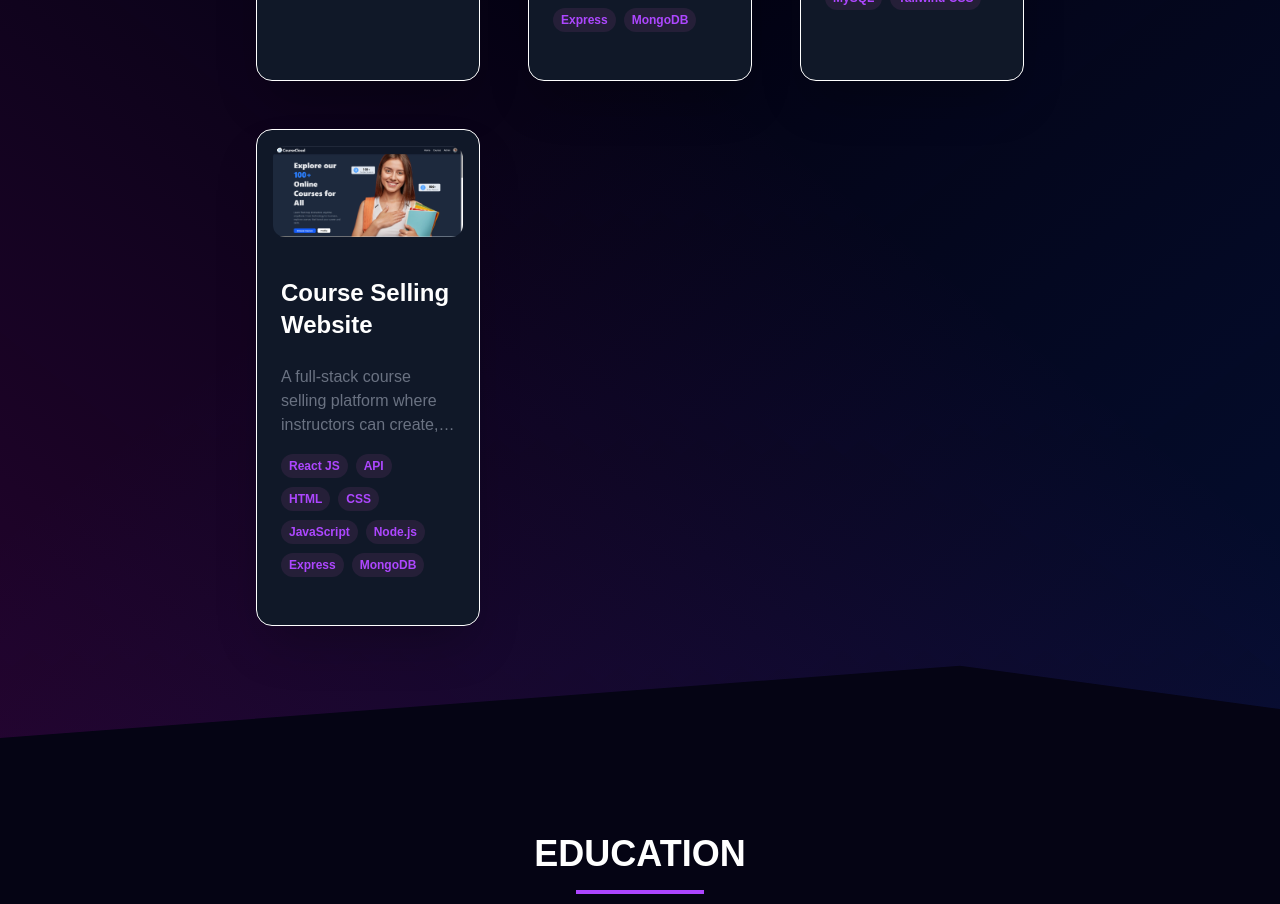
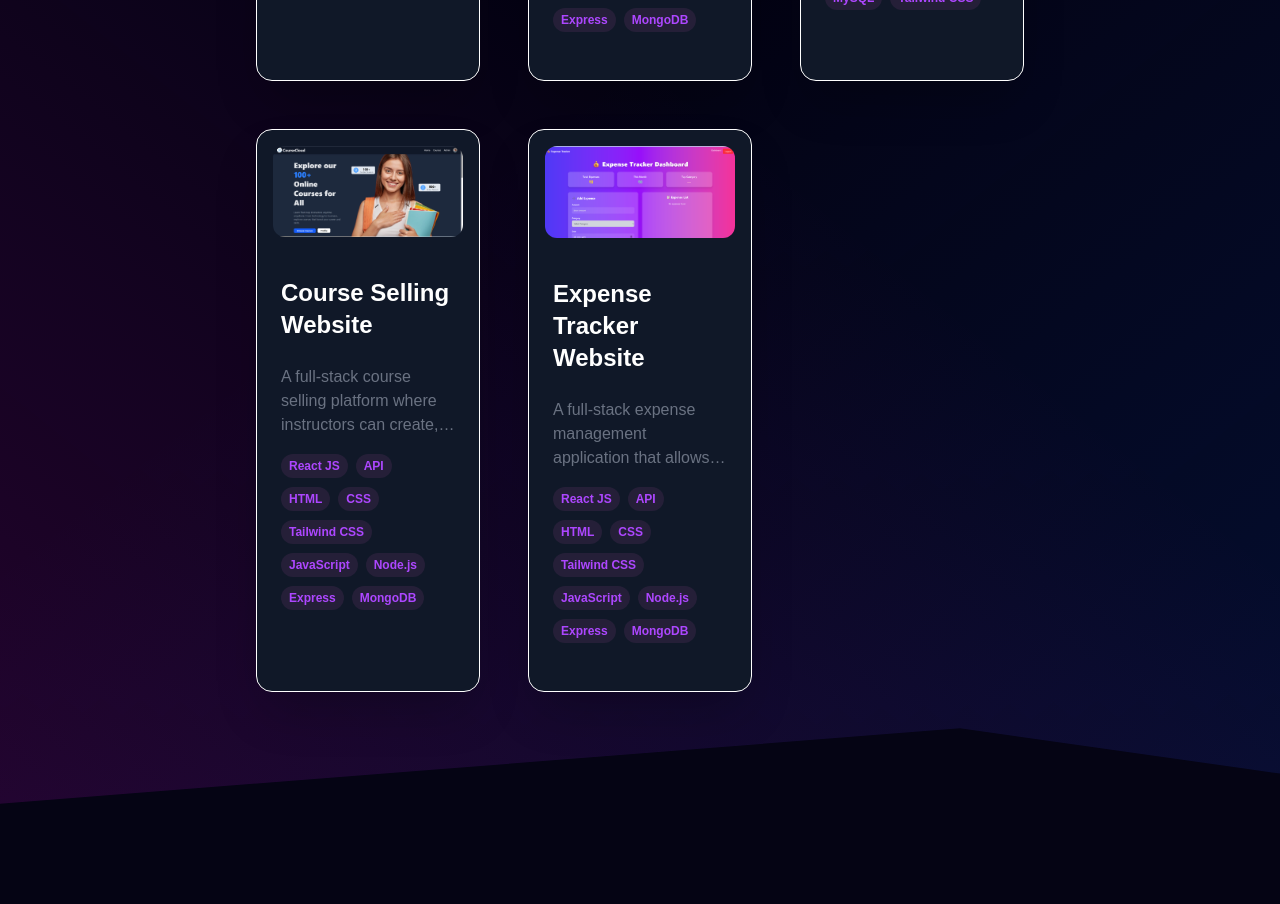
Before and after one commit to piyush11234/portfolio, a React (Vite) app: page / in a window 1280 px wide. Shown: the part 4820-5724 px from the top of the page. Built offline with nearby package versions, Linux system fonts and the light colour scheme.

Commit message:
add new expenseTracker project

```diff
--- a/src/constants.js
+++ b/src/constants.js
@@ -62,6 +62,7 @@ import blogWebsiteLogo from './assets/work_logo/blog-website.png';
 import pharmacyLogo from './assets/work_logo/pharmacy-website.png';
 import eduNeocodeLogo from './assets/work_logo/edu-neocode.png';
 import courseCloudLogo from './assets/work_logo/coursecloud.png';
+import expenseTrackerLogo from './assets/work_logo/expense_tracker.png';
 
 export const SkillsInfo = [
   {
@@ -296,10 +297,21 @@ export const projects = [
     description:
       "A full-stack course selling platform where instructors can create, manage, and publish courses with lectures, while students can enroll, access learning materials, and track their progress.",
     image: courseCloudLogo,
-    tags: ["React JS", "API", "HTML", "CSS", "JavaScript", "Node.js", "Express", "MongoDB"],
+    tags: ["React JS", "API", "HTML", "CSS", "Tailwind CSS", "JavaScript", "Node.js", "Express", "MongoDB"],
     github: "https://github.com/piyush11234/coursecloud",
     webapp: "https://coursecloud.onrender.com/",
+  },
+  {
+    id: 5,
+    title: "Expense Tracker Website",
+    description:
+      "A full-stack expense management application that allows users to securely sign up, log in, and manage their daily expenses. Users can add, view, and delete expenses, categorize them, and track spending trends with a clean and responsive UI.",
+    image: expenseTrackerLogo,
+    tags: ["React JS", "API", "HTML", "CSS", "Tailwind CSS", "JavaScript", "Node.js", "Express", "MongoDB"],
+    github: "https://github.com/piyush11234/Expense-Tracker",
+    webapp: "https://expense-tracker-daily.vercel.app/",
   }
+
 
   // {
   //   id: 4,
```
Also changed, not shown: src/assets/work_logo/expense_tracker.png (added).
